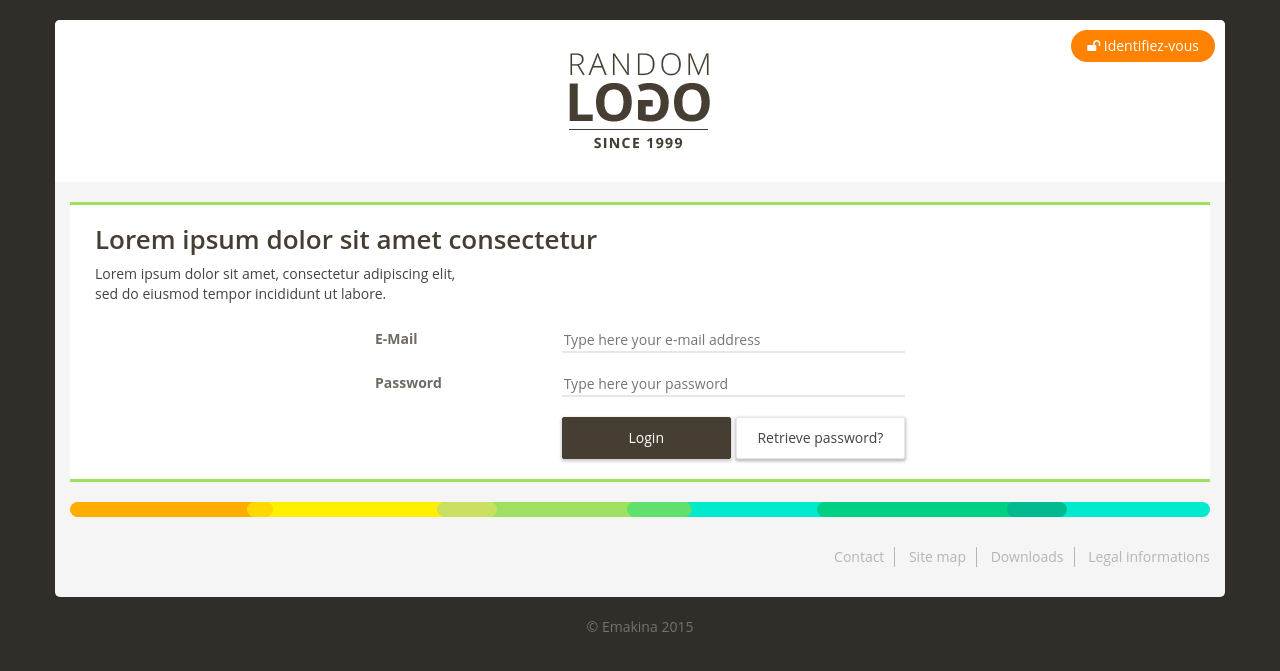
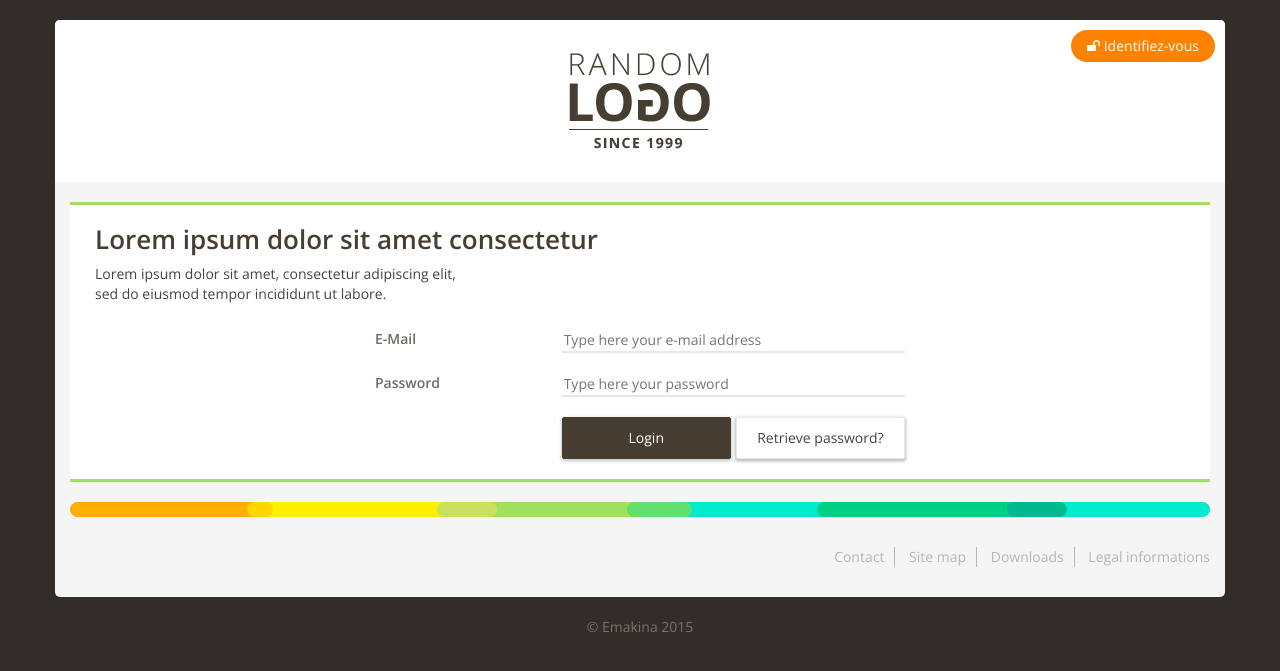
Before and after one commit to vavior/exerce_stage, a PHP site: page / in a window 1280 px wide. Shown: the top 671 px of the page. Run offline with PHP 8.4, Linux system fonts and the light colour scheme.

Commit message:
Update index.php

```diff
--- a/site/index.php
+++ b/site/index.php
@@ -36,6 +36,7 @@
 		<!-- Bootstrap CSS -->
 		<link rel="stylesheet" type="text/css" href="css/bootstrap.css">
 		<link rel="stylesheet" href="css/font-awesome.min.css">
+		<link href="//fonts.googleapis.com/css?family=Open+Sans:400,600" rel="stylesheet">
 		<link rel="stylesheet" type="text/css" href="css/style.css">
 
 		<!-- HTML5 Shim and Respond.js IE8 support of HTML5 elements and media queries -->
```
